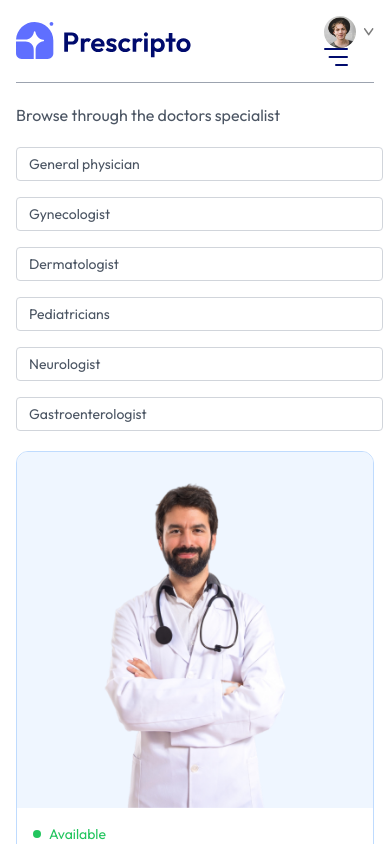
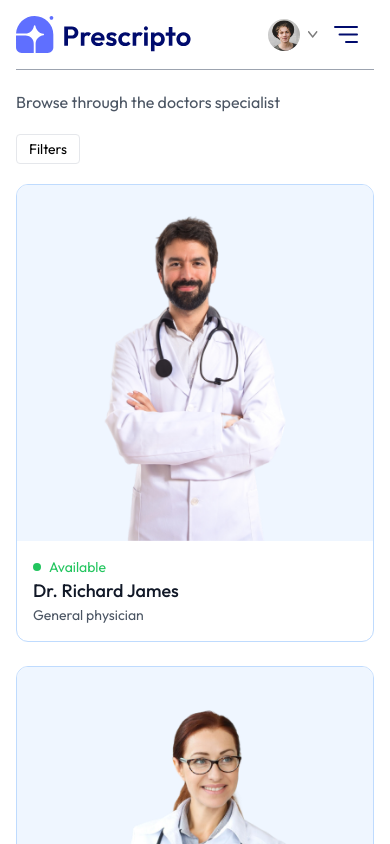
Before and after one commit to TazhibTechnology/Doctor-Appointment-Booking-Website, a React (Vite) app in the folder frontend/: page /doctors in a window 390 px wide. Shown: the top 844 px of the page. Built offline with nearby package versions, Linux system fonts and the light colour scheme.

Commit message:
dev complete doctors appointment app

```diff
--- a/frontend/src/components/Navbar.jsx
+++ b/frontend/src/components/Navbar.jsx
@@ -33,7 +33,7 @@
           <hr className='border-none outline-none h-0.5 bg-primary w-3/5 m-auto hidden' />
         </NavLink>
       </ul>
-      <div className='felx items-center gap-4'>
+      <div className=' flex items-center gap-4'>
         {token ? (
           <div className='flex items-center gap-2 cursor-pointer group relative'>
             <img className='w-8 rounded-full' src={assets.profile_pic} alt='' />
--- a/frontend/src/pages/Doctors.jsx
+++ b/frontend/src/pages/Doctors.jsx
@@ -6,7 +6,7 @@
   const { speciality } = useParams();
   // console.log(speciality);
   const [filterDoc, setFilterDoc] = useState([]);
-
+  const [showFilter, setShowFilter] = useState(false)
   const { doctors } = useContext(AppContext);
   const navigate = useNavigate();
 
@@ -26,7 +26,8 @@
     <div>
   <p className="text-gray-600">Browse through the doctors specialist</p>
   <div className="flex flex-col sm:flex-row items-start gap-5 mt-5">
-    <div className="flex-col flex gap-4 text-sm text-gray-600">
+    <button className={`py-1 px-3 border rounded text-sm transition-all sm:hidden ${showFilter ? 'bg-primary text-white': ''}`} onClick={()=>setShowFilter(prev => ! prev)}>Filters</button>
+    <div className={`flex-col flex gap-4 text-sm text-gray-600 ${showFilter ? 'flex' : 'hidden sm:flex'}`}>
       <p
         onClick={() =>
           speciality === "General physician"
```
